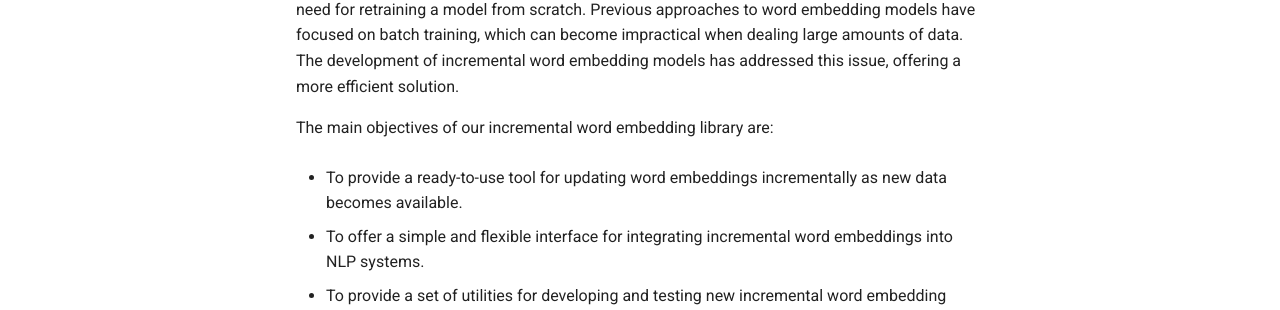
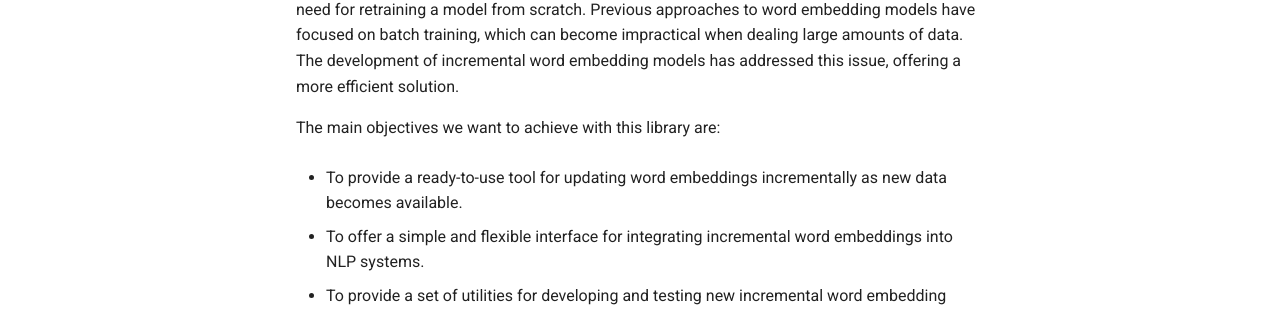
Before and after one commit to dccuchile/rivertext, an MkDocs documentation site: the page built from docs/introduction/about.md, in a window 1280 px wide. Shown: the part 761-1071 px from the top of the page. Built offline with MkDocs 1.6.1 and Material for MkDocs 9.7.7, drawn with Linux system fonts in a browser that asks for light colours; a script that is not in the unit is left out; comment, search, counter and statistics services are not loaded.

Commit message:
adding motivation and goals x2

```diff
--- a/docs/introduction/about.md
+++ b/docs/introduction/about.md
@@ -20,7 +20,7 @@ RiverText also provides an interface similar to the [`river`](https://riverml.xy
 Incremental word embedding models are becoming increasingly important in NLP systems. They allow for the dynamic update of word embeddings as new data becomes available, avoiding the need for retraining a model from scratch.
 Previous approaches to word embedding models have focused on batch training, which can become impractical when dealing large amounts of data. The development of incremental word embedding models has addressed this issue, offering a more efficient solution.
 
-The main objectives of our incremental word embedding library are:
+The main objectives we want to achieve with this library are:
 
 * To provide a ready-to-use tool for updating word embeddings incrementally as new data becomes available.
 
```
